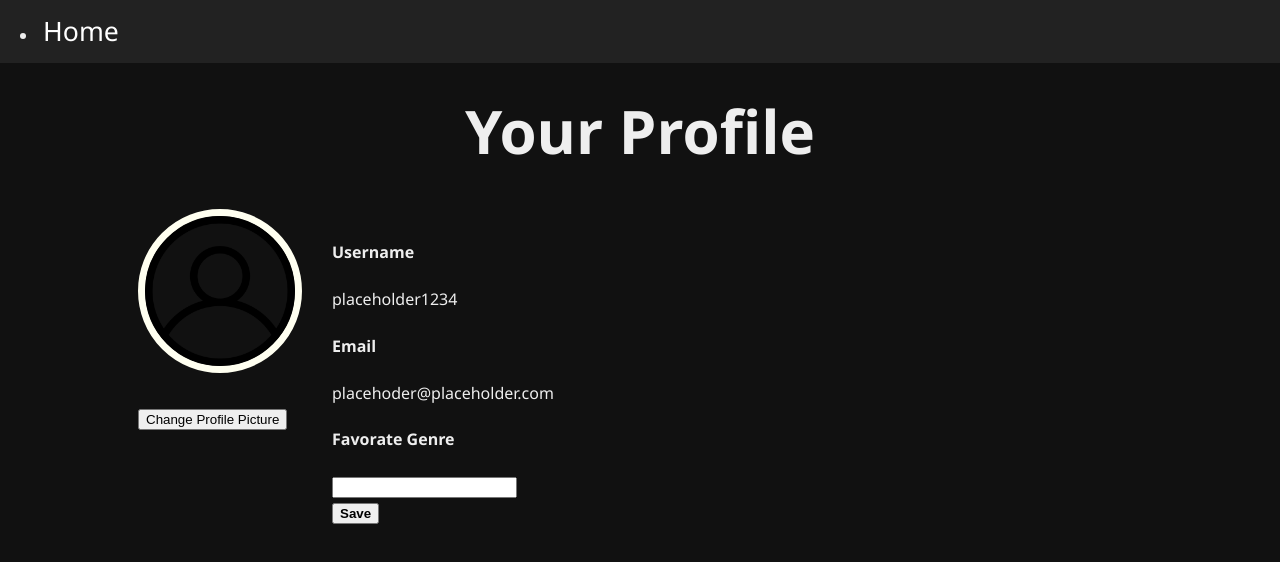
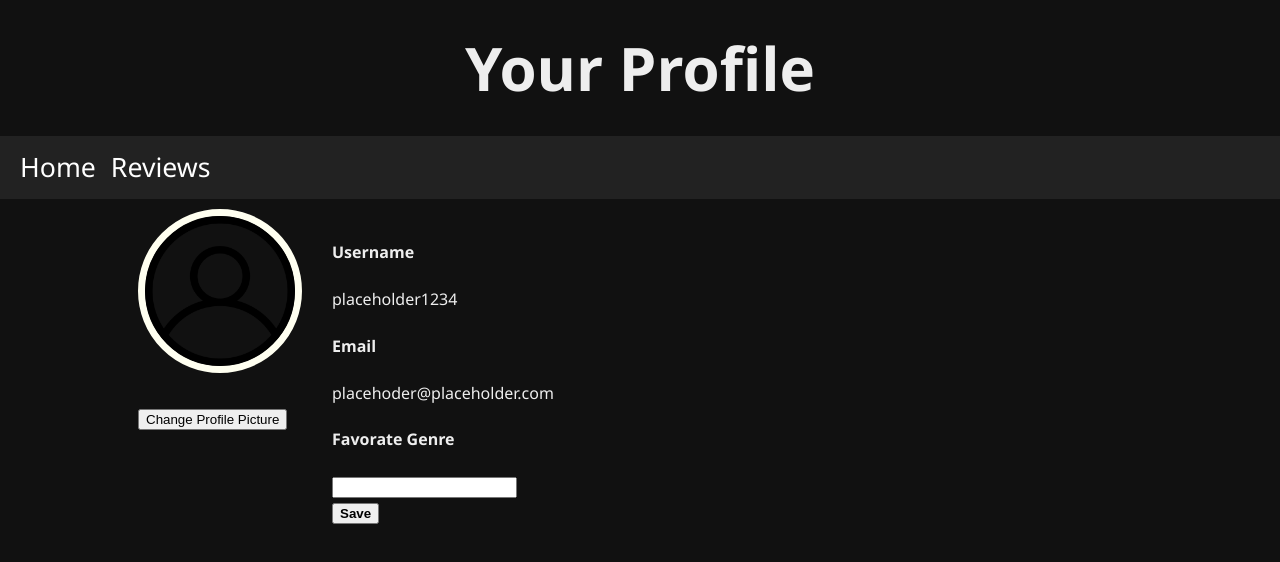
Before and after one commit to ClaireKoenigs/Mini-Assessment-2-Group-GitHub-Webserver, a website: page Profile_File/Profile.html in a window 1280 px wide. Drawn offline with Linux system fonts and the light colour scheme.

Commit message:
Updated Ui

```diff
--- a/Profile_File/Profile.html
+++ b/Profile_File/Profile.html
@@ -10,12 +10,11 @@
 </head>
 
 <body>
+    <h1>Your Profile</h1>
     <nav>
-        <li>
-            <a href="/index.html">Home</a>
-        </li>
+        <a href="/index.html">Home</a>
+        <a href="/reviews.html">Reviews</a>
     </nav>
-    <h1>Your Profile</h1>
     <div id="ProfileInfo">
         <div id="ProfilePic">
             <img id="Picture" style="height:150px;width:150px;" src="user.png" alt="placeholder">
```
